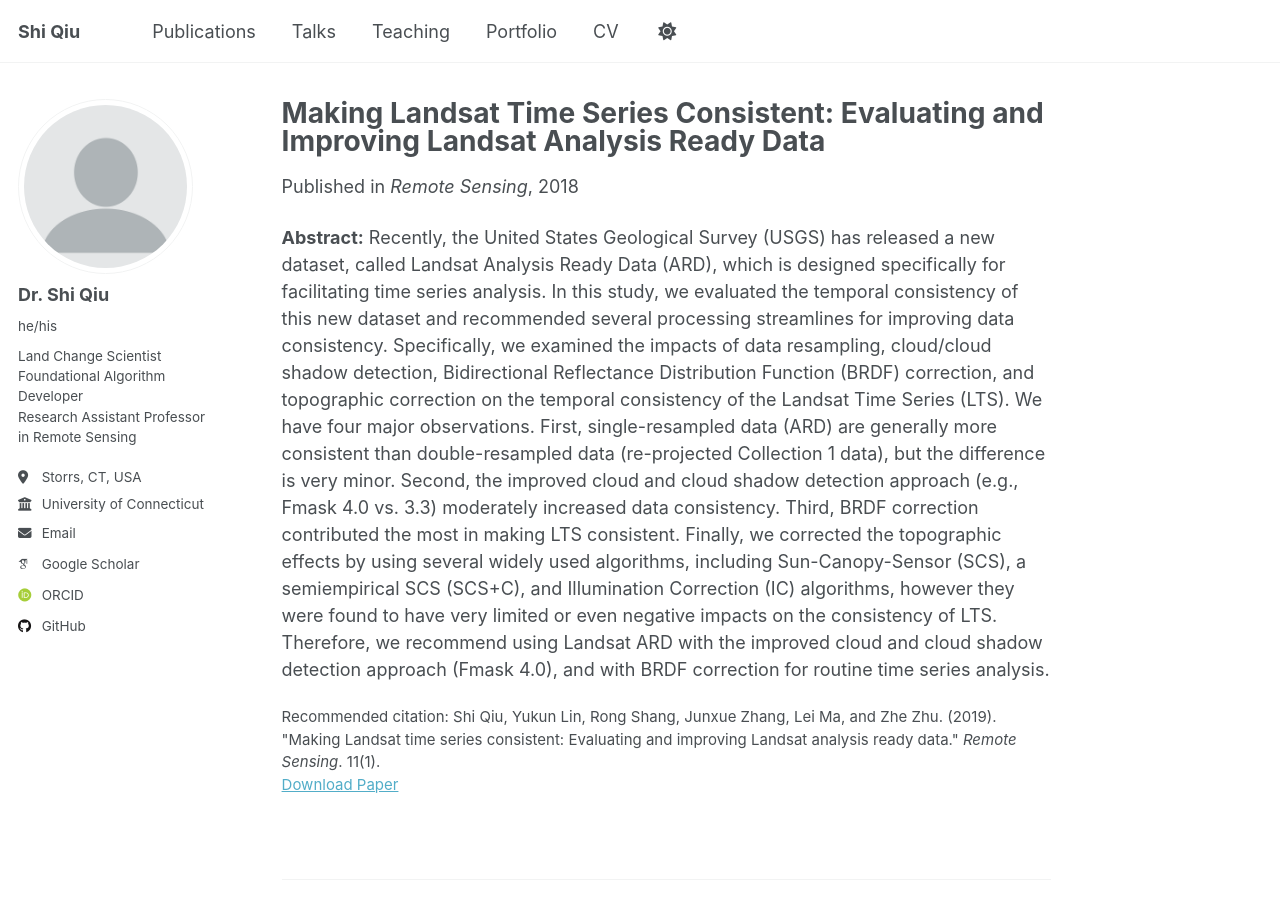
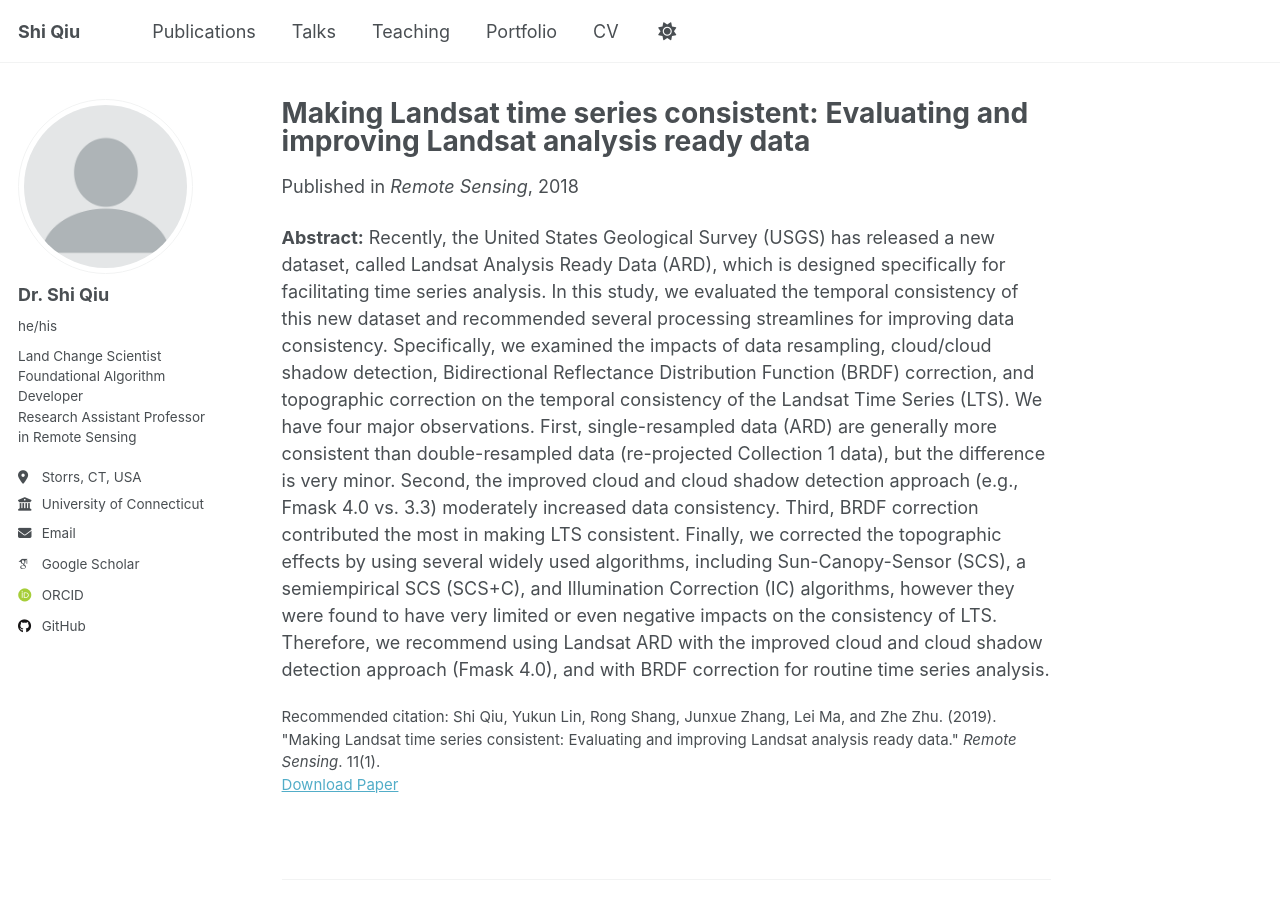
Before and after one commit to shi-eo/shi-eo.github.io, a Jekyll site: the page built from _publications/2019-landsat-ard-consistent.md, in a window 1280 px wide and 900 px high. Built offline with Jekyll 4.4.1, drawn with Linux system fonts in a browser that asks for light colours; some web fonts are replaced; a script that is not in the unit is left out.

```diff
--- a/_publications/2019-landsat-ard-consistent.md
+++ b/_publications/2019-landsat-ard-consistent.md
@@ -1,5 +1,5 @@
 ---
-title: "Making Landsat Time Series Consistent: Evaluating and Improving Landsat Analysis Ready Data"
+title: "Making Landsat time series consistent: Evaluating and improving Landsat analysis ready data"
 collection: publications
 category: manuscripts
 permalink: /publication/2019-landsat-ard-consistent
```
